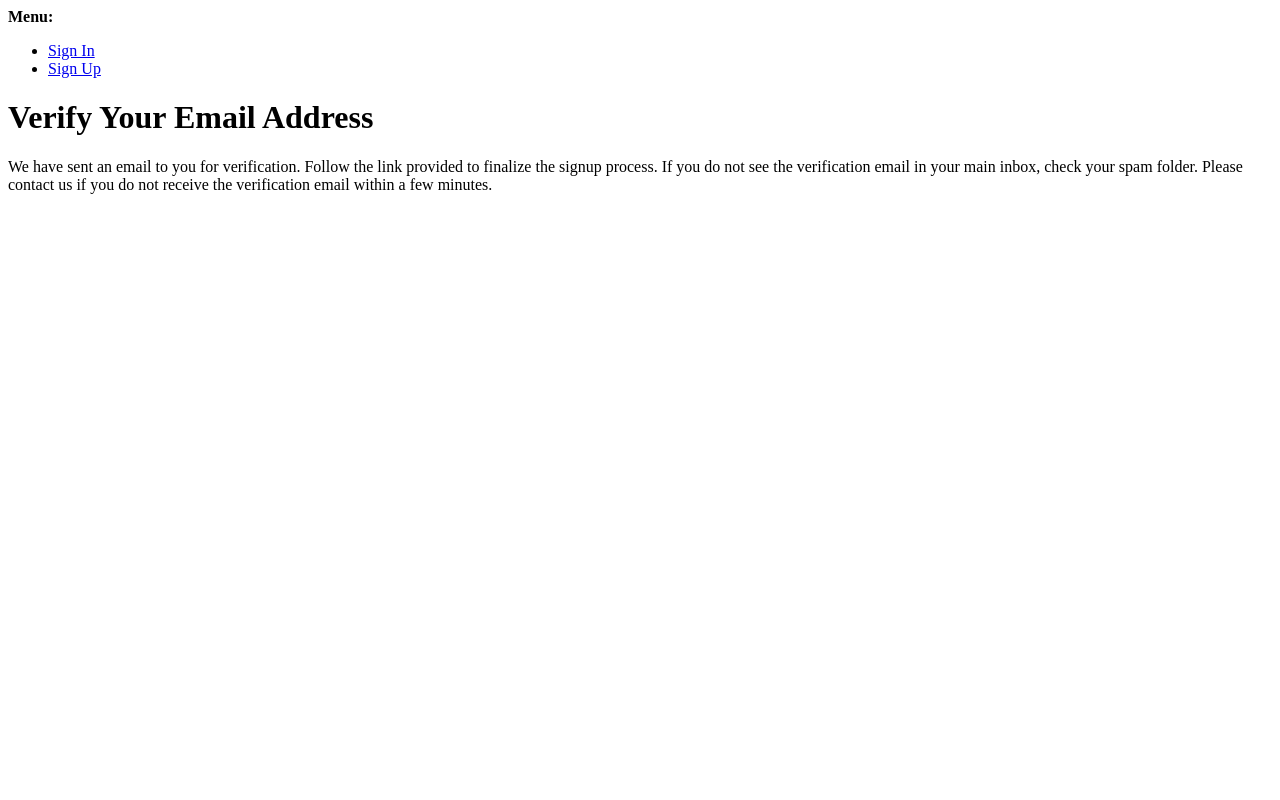
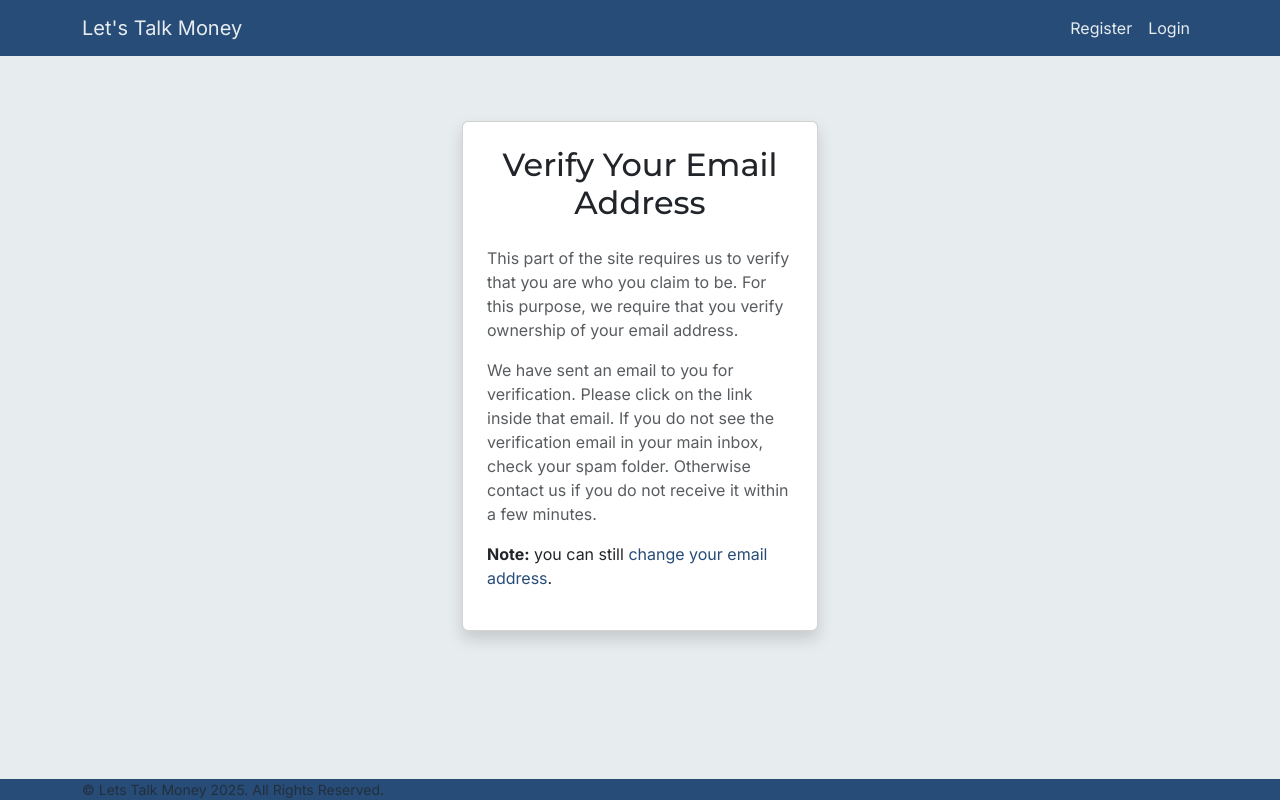
Before and after one commit to CoalTrain1618/MP_3_Xpenso, a Django app: template templates/account/verification_sent.html in a window 1280 px wide. Run offline with Django 5.2, Linux system fonts and the light colour scheme; the template is opened without the code that fills it, so the values that code supplies are empty; parts of the project's set-up code (start-up, migrations or seed data) failed here and were passed over; some libraries are stand-ins or nearby versions.

Commit message:
Added custom html and styling to allauth verified_email_required.

```diff
--- a/templates/account/verification_sent.html
+++ b/templates/account/verification_sent.html
@@ -1,14 +1,33 @@
-{% extends "account/base_entrance.html" %}
+{% extends "base.html" %}
 {% load i18n %}
 {% load allauth %}
+
 {% block head_title %}
     {% trans "Verify Your Email Address" %}
 {% endblock head_title %}
+
 {% block content %}
-    {% element h1 %}
-        {% trans "Verify Your Email Address" %}
-    {% endelement %}
-    {% element p %}
-        {% blocktrans %}We have sent an email to you for verification. Follow the link provided to finalize the signup process. If you do not see the verification email in your main inbox, check your spam folder. Please contact us if you do not receive the verification email within a few minutes.{% endblocktrans %}
-    {% endelement %}
+<div class="container" style="min-height: 80vh;">
+    <div class="row justify-content-center align-items-center" style="min-height: 80vh;">
+        <div class="col-12 col-sm-8 col-md-6 col-lg-4">
+            <div class="card shadow p-4">
+                <h2 class="text-center mb-4">{% trans "Verify Your Email Address" %}</h2>
+                <p class="text-muted">
+                    {% blocktrans %}This part of the site requires us to verify that
+                    you are who you claim to be. For this purpose, we require that you
+                    verify ownership of your email address.{% endblocktrans %}
+                </p>
+                <p class="text-muted">
+                    {% blocktrans %}We have sent an email to you for
+                    verification. Please click on the link inside that email. If you do not see the verification email in your main inbox, check your spam folder. Otherwise
+                    contact us if you do not receive it within a few minutes.{% endblocktrans %}
+                </p>
+                {% url 'account_email' as email_url %}
+                <p>
+                    {% blocktrans %}<strong>Note:</strong> you can still <a href="{{ email_url }}">change your email address</a>.{% endblocktrans %}
+                </p>
+            </div>
+        </div>
+    </div>
+</div>
 {% endblock content %}
```
Also changed, not shown: templates/account/verified_email_required.html (+28 -18 lines).
